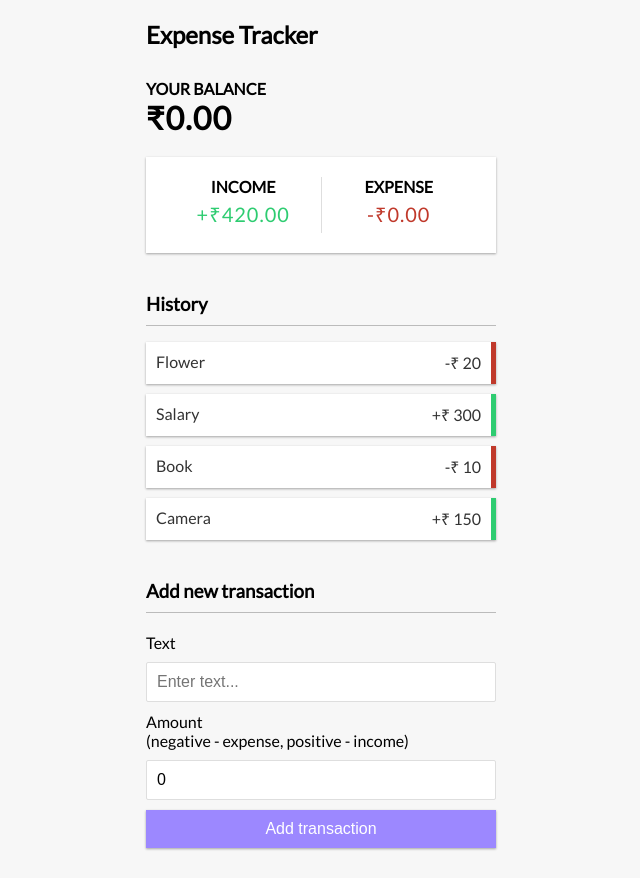
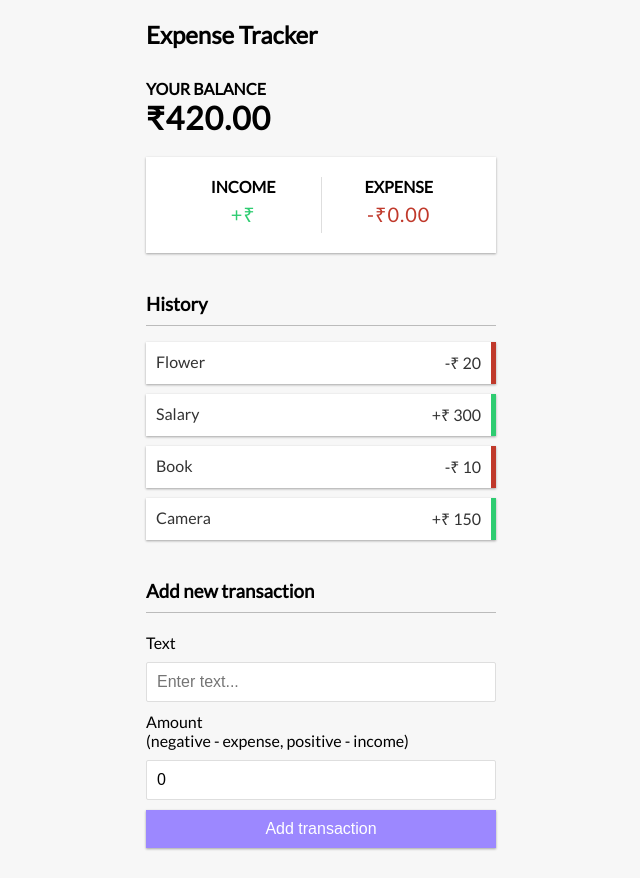
Before and after one commit to Zeeshnhmd/Expense-Tracker, a React (Create React App) app: page / in a window 1280 px wide. Shown: the whole page, without its empty margins (319-959 px from the left). Built offline with nearby package versions, Linux system fonts and the light colour scheme.

Commit message:
dislaying total amount

```diff
--- a/src/components/Balance.jsx
+++ b/src/components/Balance.jsx
@@ -1,11 +1,19 @@
-import React from 'react';
+import React, { useContext } from 'react';
 import '../App.css';
+import GlobalState from '../context/GlobalState';
 
 const Balance = () => {
+	const { transactions } = useContext(GlobalState);
+	const amount = transactions.map((transaction) => transaction.amount);
+	const total = amount.reduce((a, b) => (a += b), 0).toFixed(2);
+
+	/**
+	 * * here we are using reduce() to add all number and toFixed to get two decimal number at last (400.00)
+	 */
 	return (
 		<div>
 			<h4>Your Balance</h4>
-			<h1>&#8377;0.00</h1>
+			<h1>&#8377;{total}</h1>
 		</div>
 	);
 };
--- a/src/components/IncomeExpenses.jsx
+++ b/src/components/IncomeExpenses.jsx
@@ -1,20 +1,11 @@
-import React, { useContext } from 'react';
-import GlobalState from '../context/GlobalState';
+import React from 'react';
 
 const IncomeExpenses = () => {
-	const { transactions } = useContext(GlobalState);
-	const amount = transactions.map((transaction) => transaction.amount);
-	const total = amount.reduce((a, b) => (a += b), 0).toFixed(2);
-
-	/**
-	 * * here we are using toFixed(2) because
-	 */
-
 	return (
 		<div className="inc-exp-container">
 			<div>
 				<h4>Income</h4>
-				<p className="money plus">+&#8377;{total}</p>
+				<p className="money plus">+&#8377;</p>
 			</div>
 			<div>
 				<h4>Expense</h4>
```
